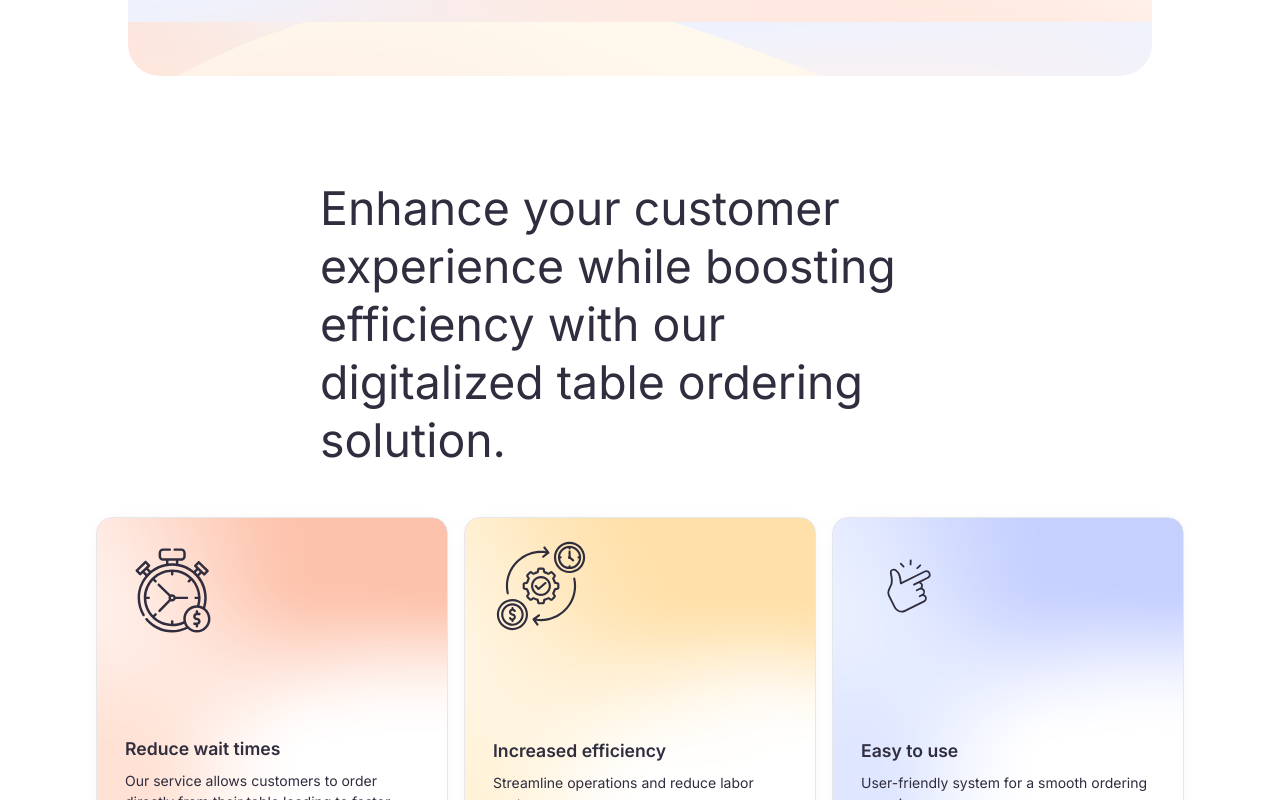
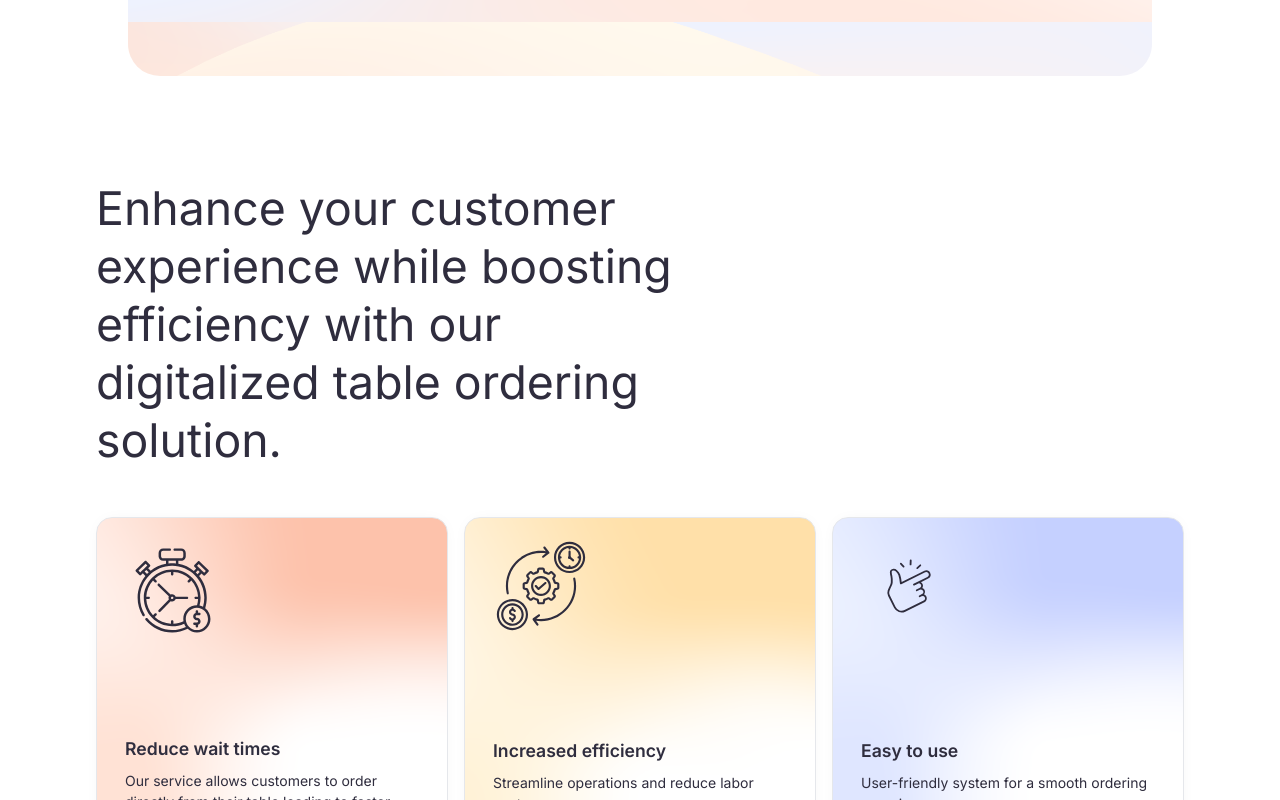
Before and after one commit to hosoocha20/menu-app, a React (Vite) app in the folder client/: page / in a window 1280 px wide. Shown: the part 3000-3800 px from the top of the page. Built offline with nearby package versions, Linux system fonts and the light colour scheme; a web font is replaced by a local one.

Commit message:
fix teext alignment in services

```diff
--- a/client/src/pages/Home.tsx
+++ b/client/src/pages/Home.tsx
@@ -465,13 +465,13 @@ const Home = () => {
             </ul> */}
         </div>
       </div>
-      <div className="h-[100vh] flex flex-col justify-center">
-        <div className="flex flex-col justify-center  py-[3rem] ">
-          <h2 className="text-[2.9rem] text-gun-powder-950 w-[50vw] mx-auto my-0 leading-tight pb-[3rem]">
+      <div className="h-[100vh] flex flex-col justify-center items-center">
+        <div className="flex flex-col  w-max py-[3rem] gap-[3rem]">
+          <h2 className="text-[2.9rem] text-gun-powder-950 w-[50vw]  leading-tight  ">
             Enhance your customer experience while boosting efficiency with our
             digitalized table ordering solution.
           </h2>
-          <div className="flex   justify-center gap-[1rem] text-gun-powder-950">
+          <div className="flex  justify-center gap-[1rem] text-gun-powder-950 w-max">
             <div className="flex flex-col w-[22rem] h-[24rem]   bg-[url('assets/mesh-gradientOR.png')] bg-cover bg-center px-7 py-5 border rounded-2xl my-bg-shadow">
               <img src={timeSVG} className="w-[6rem]  " />
               <p className="font-[600] text-[1.1rem] mt-[10vh]">
```
